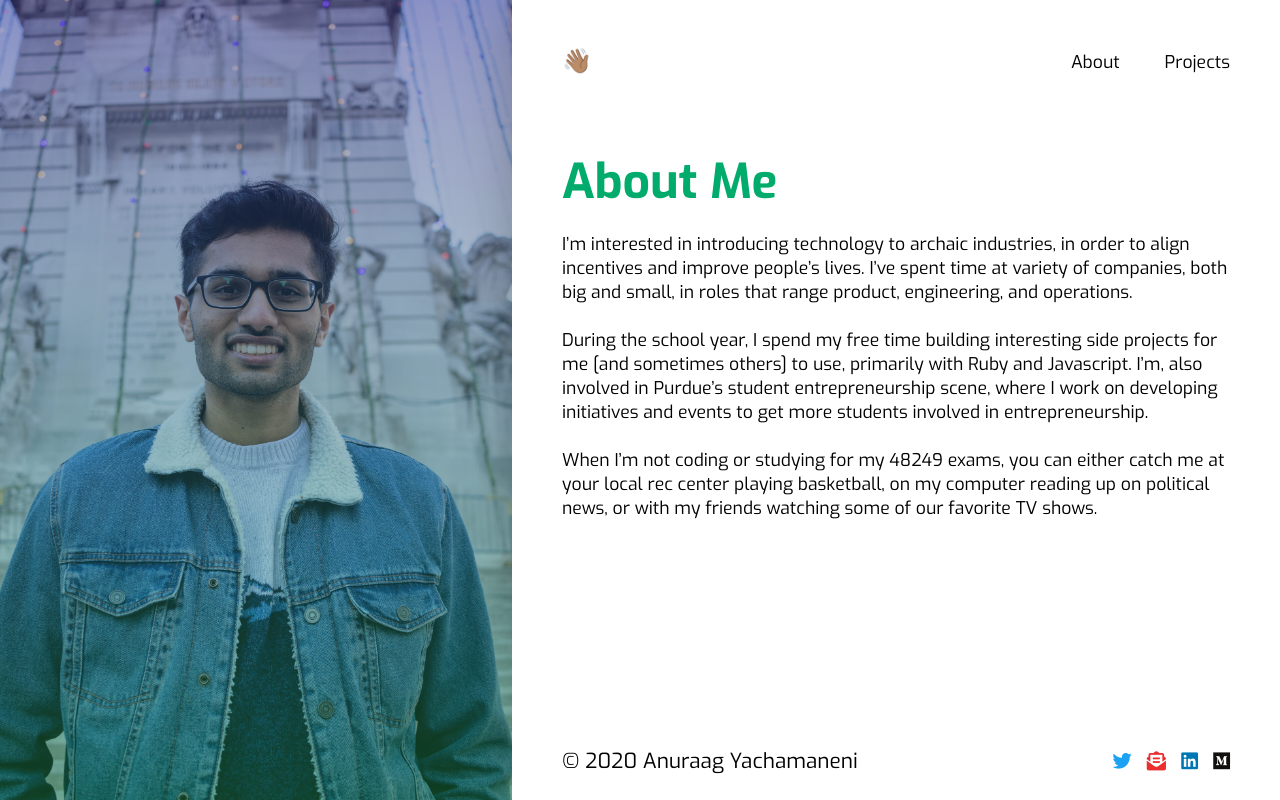
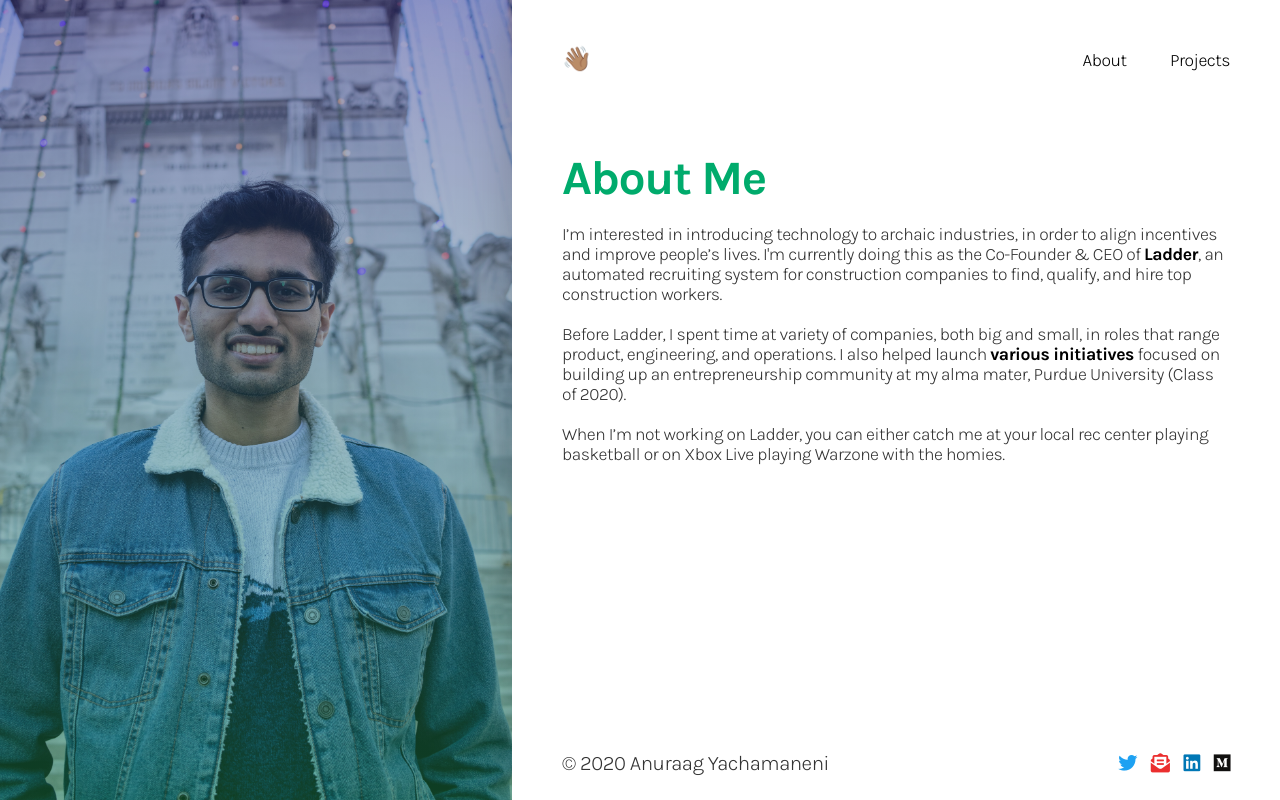
Before and after one commit to anuraagy/anuraagy.github.io, a PHP site: page /about.html in a window 1280 px wide. Run offline with PHP 8.4, Linux system fonts and the light colour scheme; some libraries are stand-ins or nearby versions.

Commit message:
Update about

```diff
--- a/about.html
+++ b/about.html
@@ -71,11 +71,11 @@
           About Me
          </h1>
          <p class="about-text">
-          I’m interested in introducing technology to archaic industries, in order to align incentives and improve people’s lives. I’ve spent time at variety of companies, both big and small, in roles that range product, engineering, and operations.
+          I’m interested in introducing technology to archaic industries, in order to align incentives and improve people’s lives. I'm currently doing this as the Co-Founder & CEO of <a style="font-weight: bold" href="https://www.meetladder.com">Ladder</a>, an automated recruiting system for construction companies to find, qualify, and hire top construction workers.
           <br><br>
-          During the school year,  I  spend my free time building interesting side projects for me [and sometimes others] to use, primarily with Ruby and Javascript. I’m, also involved in Purdue’s student entrepreneurship scene, where I work on developing initiatives and events to get more students involved in entrepreneurship.
+          Before Ladder, I spent time at variety of companies, both big and small, in roles that range product, engineering, and operations. I also helped launch <a href="https://www.insideindianabusiness.com/story/40391879/purdue-students-create-innovation-website" style="font-weight: bold"> various initiatives</a> focused on building up an entrepreneurship community at my alma mater, Purdue University (Class of 2020).
           <br><br>
-          When I’m not coding or studying for my 48249 exams, you can either catch me at your local rec center playing basketball, on my computer reading up on political news, or with my friends watching some of our favorite TV shows.
+          When I’m not working on Ladder, you can either catch me at your local rec center playing basketball or on Xbox Live playing Warzone with the homies.
          </p>
         </div>
         <div class="footer about-footer">
--- a/assets/css/styles.css
+++ b/assets/css/styles.css
@@ -1,13 +1,20 @@
+@import url('https://fonts.googleapis.com/css2?family=Karla:wght@300;700&display=swap');
+
 body {
-  font-family: 'Exo', sans-serif;
+  font-family: 'Karla', sans-serif;
   margin: 0;
-  color: black;
+  color: #333;
+  letter-spacing: -0.03em;
 /*  background: linear-gradient(180deg, rgba(46, 204, 113, 0.59) 0%, rgba(46, 49, 146, 0.4661) 100%);
 */}
 
 a {
   text-decoration: none;
   color: black;
+}
+
+h1,h2,h3,h4,h5 {
+  letter-spacing: -0.03em;
 }
 
 .left-container {
```
